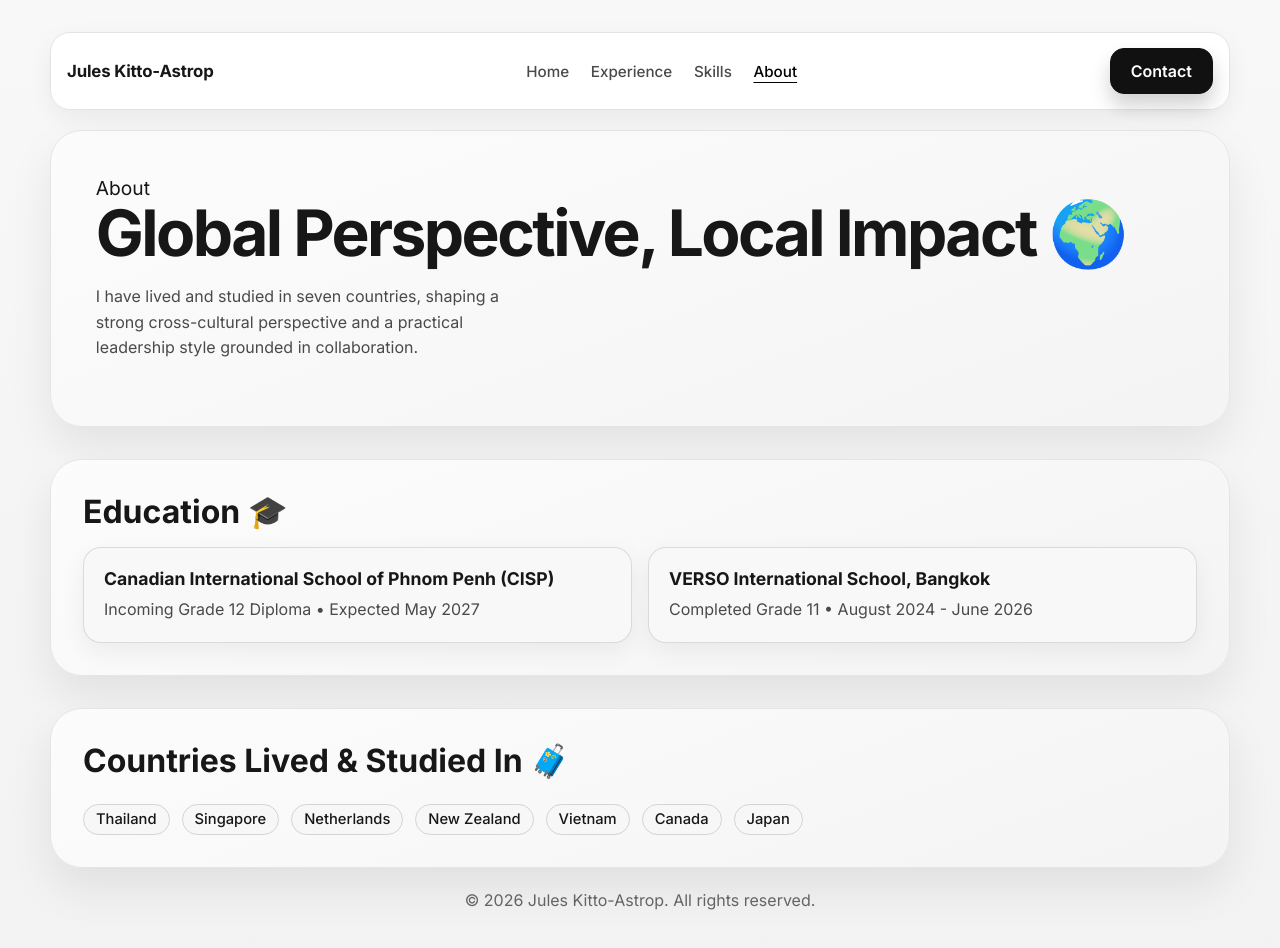
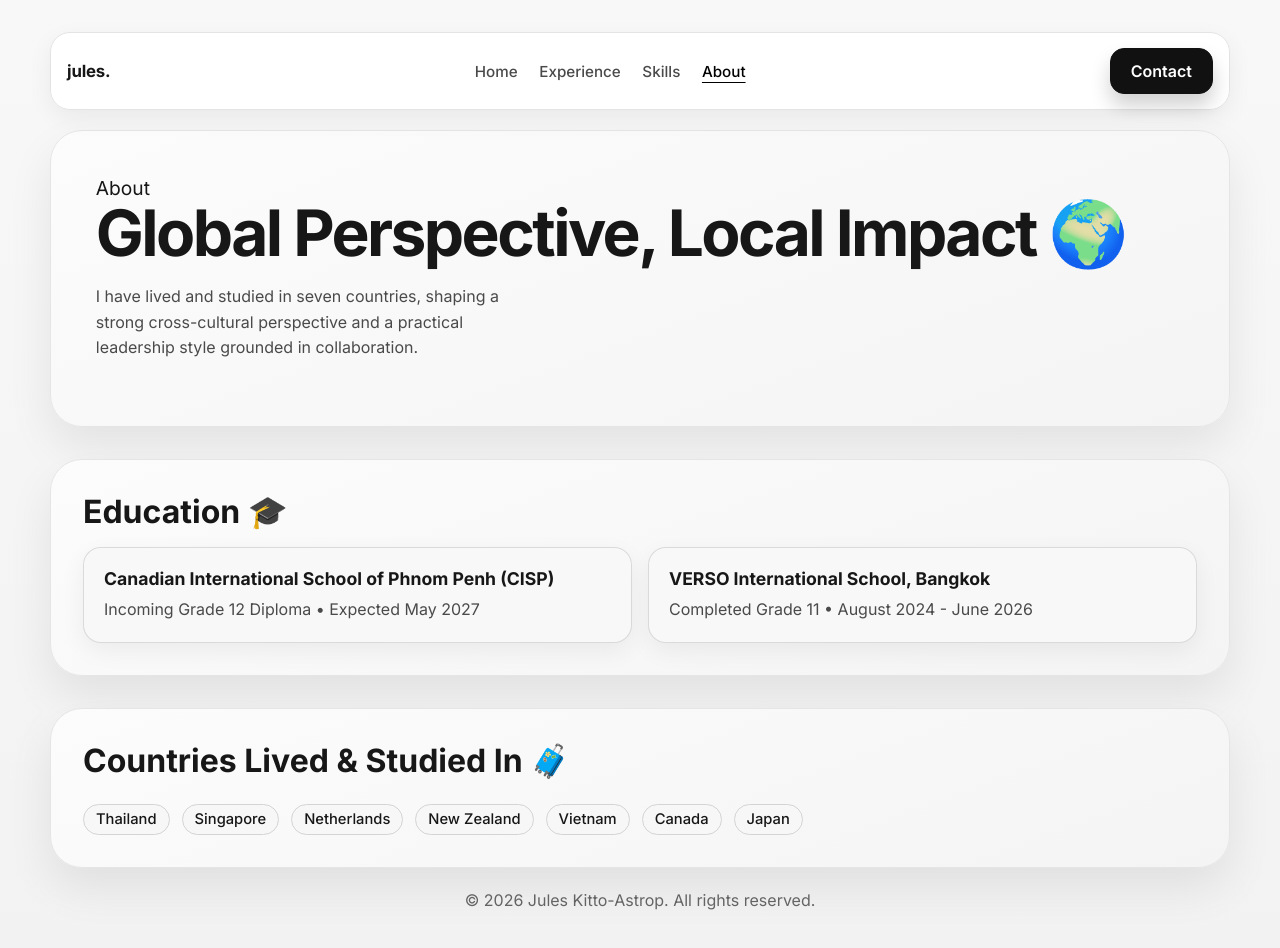
Before and after one commit to julsteretsluj/julesktoast, a plain HTML site: page about.html in a window 1280 px wide. Drawn offline with Linux system fonts and the light colour scheme.

Commit message:
Update site branding mark to jules.
Apply the short logo text consistently across all pages while keeping full-name profile content unchanged.

Co-authored-by: Cursor <cursoragent@cursor.com>

```diff
--- a/about.html
+++ b/about.html
@@ -19,7 +19,7 @@
   <body>
     <div class="grain-overlay"></div>
     <header class="site-header">
-      <a class="logo" href="index.html">Jules Kitto-Astrop</a>
+      <a class="logo" href="index.html">jules.</a>
       <button class="menu-toggle" aria-label="Toggle menu" aria-expanded="false">
         <span></span><span></span><span></span>
       </button>
```
Also changed, not shown: experience.html (+1 -1 lines), index.html (+1 -1 lines), skills.html (+1 -1 lines).
